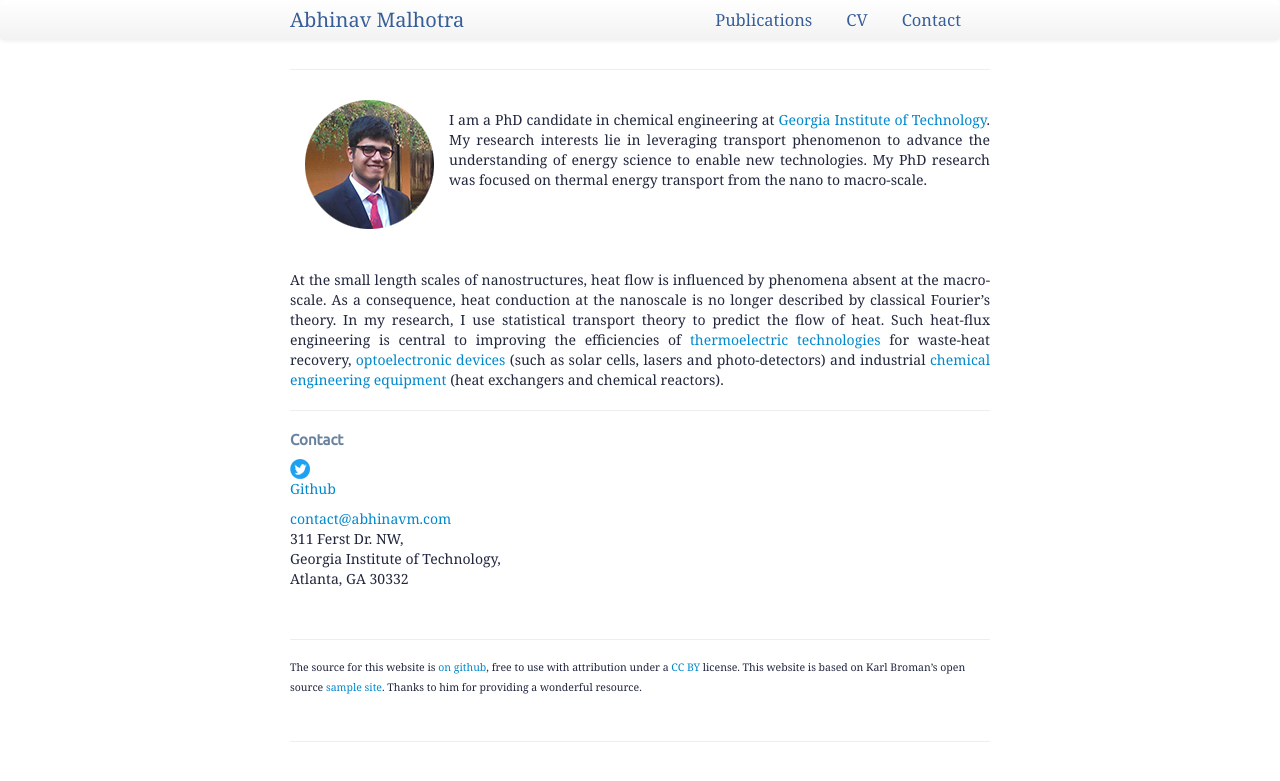
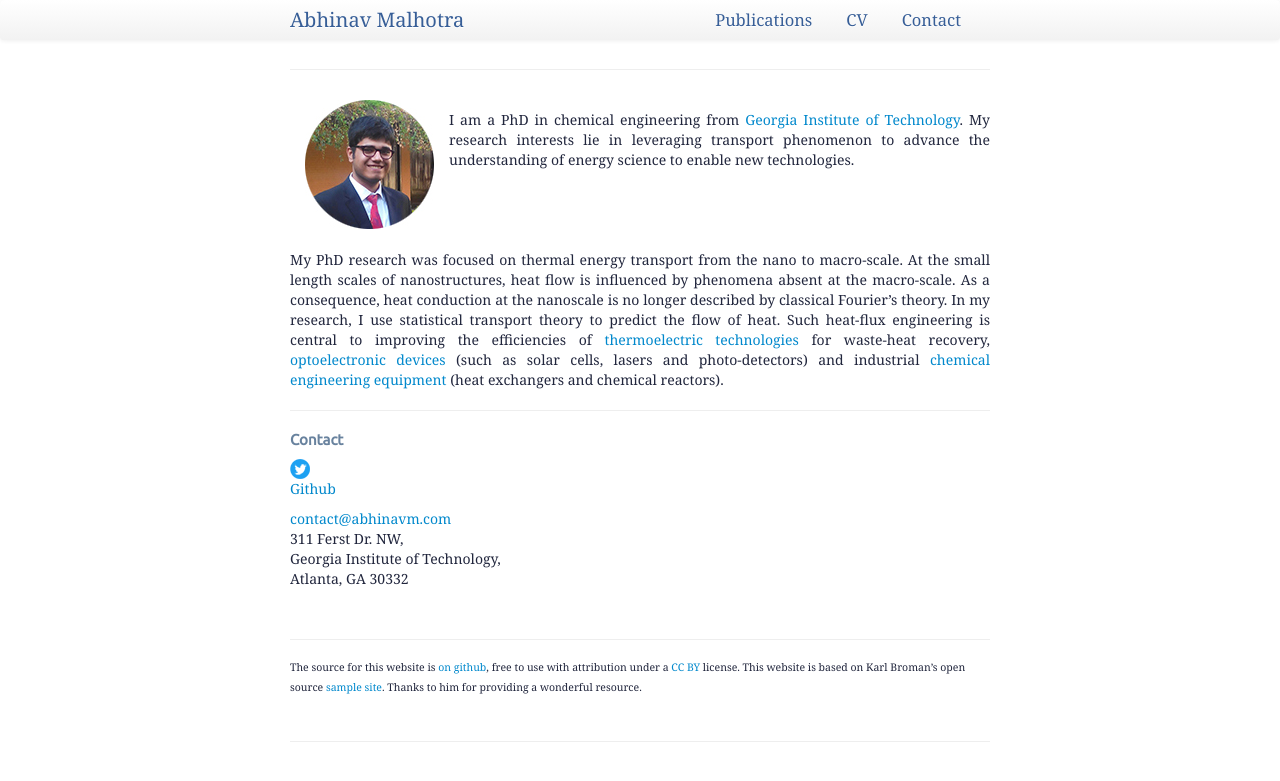
Before and after one commit to ABMalhotra/ABMalhotra.github.io, a Jekyll site: the page built from index.md, in a window 1280 px wide. Shown: the top 781 px of the page. Built offline with Jekyll 4.4.1, drawn with Linux system fonts in a browser that asks for light colours; some web fonts are replaced; comment, search, counter and statistics services are not loaded.

Commit message:
update defended index

```diff
--- a/index.md
+++ b/index.md
@@ -12,12 +12,12 @@ description: About page for Abhinav Malhotra
 
 <p> <img style="padding: 0 15px; float: left;" src="assets/images/AM2.jpg" /></p>
 
-I am a PhD candidate in chemical engineering at [Georgia Institute of Technology](https://www.chbe.gatech.edu){:target="_blank"}. My research interests lie in leveraging transport phenomenon to advance the understanding of energy science to enable new technologies. My PhD research was focused on thermal energy transport from the nano to macro-scale.
+I am a PhD in chemical engineering from [Georgia Institute of Technology](https://www.chbe.gatech.edu){:target="_blank"}. My research interests lie in leveraging transport phenomenon to advance the understanding of energy science to enable new technologies.
 {: style="text-align: justify;"}
 
 <br/><br/><br/>
 
- At the small length scales of nanostructures, heat flow is influenced by phenomena absent at the macro-scale. As a consequence, heat conduction at the nanoscale is no longer described by classical Fourier's theory. In my research, I use statistical transport theory to predict the flow of heat. Such heat-flux engineering is central to improving the efficiencies of [thermoelectric technologies](https://www.nature.com/subjects/thermoelectrics){:target="_blank"} for waste-heat recovery, [optoelectronic devices](https://en.wikipedia.org/wiki/Optoelectronics){:target="_blank"} (such as solar cells, lasers and photo-detectors) and industrial [chemical engineering equipment](https://www.aiche.org/rapid/projects/list){:target="_blank"} (heat exchangers and chemical reactors).
+My PhD research was focused on thermal energy transport from the nano to macro-scale. At the small length scales of nanostructures, heat flow is influenced by phenomena absent at the macro-scale. As a consequence, heat conduction at the nanoscale is no longer described by classical Fourier's theory. In my research, I use statistical transport theory to predict the flow of heat. Such heat-flux engineering is central to improving the efficiencies of [thermoelectric technologies](https://www.nature.com/subjects/thermoelectrics){:target="_blank"} for waste-heat recovery, [optoelectronic devices](https://en.wikipedia.org/wiki/Optoelectronics){:target="_blank"} (such as solar cells, lasers and photo-detectors) and industrial [chemical engineering equipment](https://www.aiche.org/rapid/projects/list){:target="_blank"} (heat exchangers and chemical reactors).
 {: style="text-align: justify;"}
 
 ---
```
